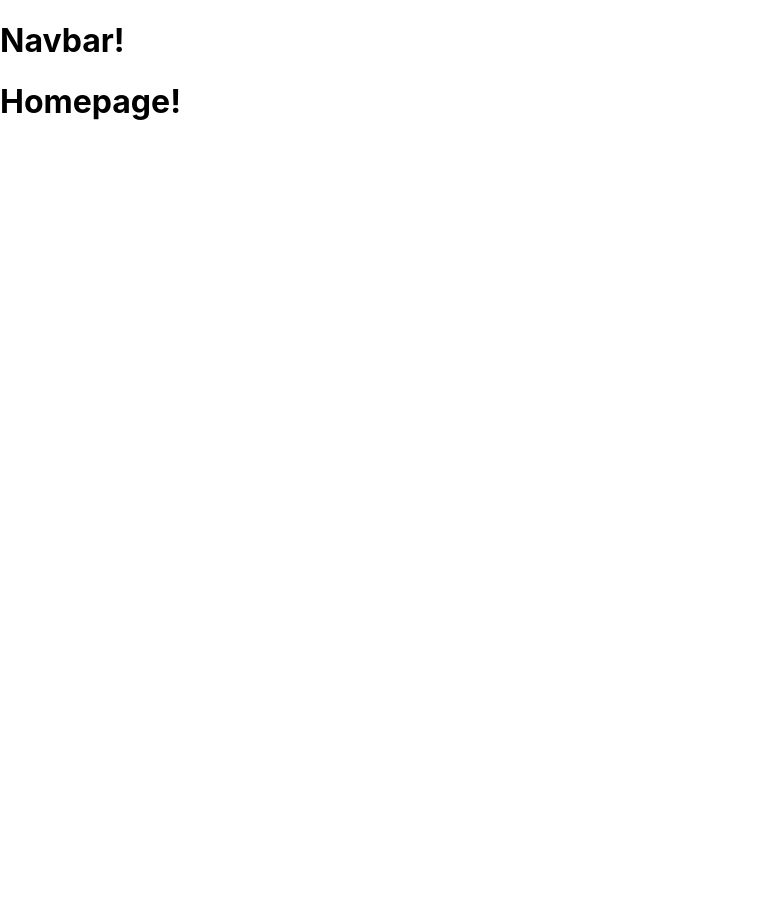
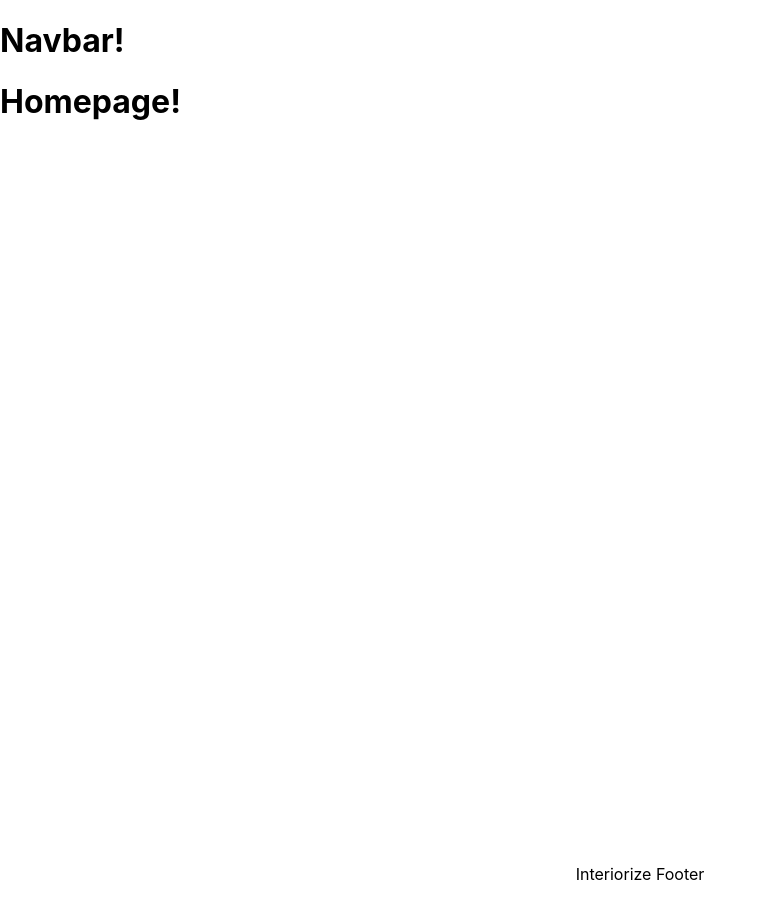
Before and after one commit to natelee3/new-interiorize, a React (Create React App) app: page / in a window 1280 px wide. Shown: the whole page, without its empty margins (0-763 px from the left). Before the commit the page ends 800 px from the top, so only its background shows below. Built offline with nearby package versions, Linux system fonts and the light colour scheme.

Commit message:
added a footer

```diff
--- a/src/App.js
+++ b/src/App.js
@@ -21,6 +21,9 @@ function App() {
           </Route>
         </Switch>
       </Router>
+      <footer>
+        <p>Interiorize Footer</p>
+      </footer>
     </div>
   );
 }
--- a/src/index.css
+++ b/src/index.css
@@ -11,3 +11,24 @@ code {
   font-family: source-code-pro, Menlo, Monaco, Consolas, 'Courier New',
     monospace;
 }
+
+/* FOOTER  */
+
+html,
+body {
+  height: 100%;
+  position: relative;
+}
+.App {
+  min-height: 100vh; /* will cover the 100% of viewport */
+  overflow: hidden;
+  display: block;
+  position: relative;
+  padding-bottom: 100px; /* height of your footer */
+}
+footer {
+  position: absolute;
+  bottom: 0;
+  width: 100%;
+  text-align: center;
+}
```
